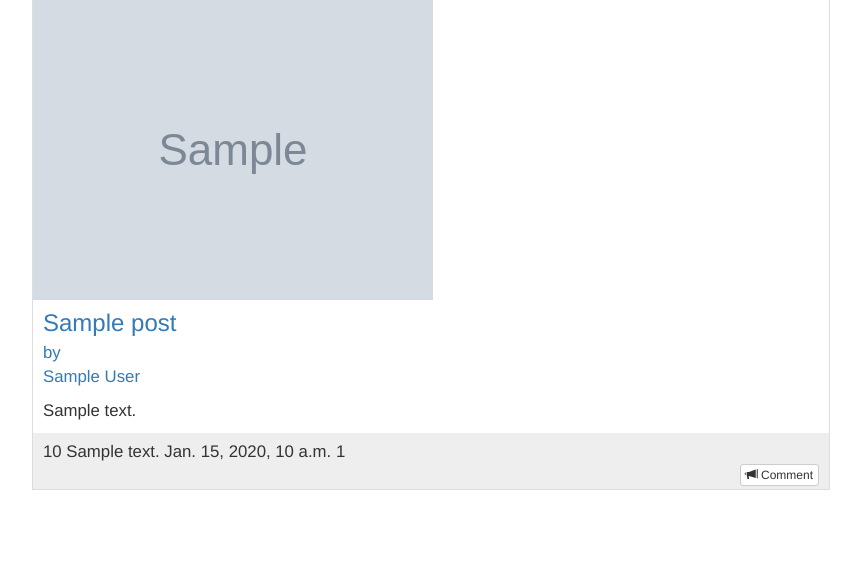
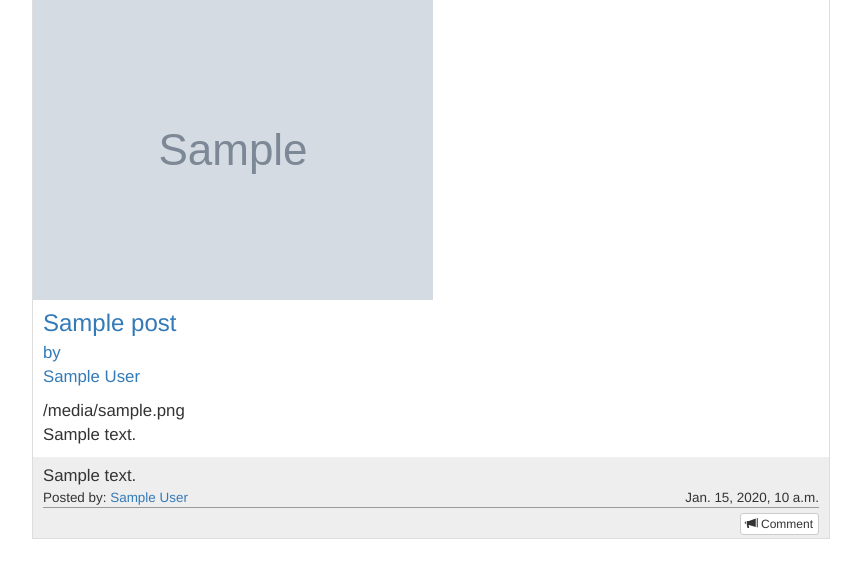
Before and after one commit to Solanar/CMPUT410-Project, a Django app: template DisSoNet/templates/authorStream.html in a window 1280 px wide. Shown: the part 85-663 px from the top of the page, without its empty margins (209-1070 px from the left). Run offline with Django 3.2, Linux system fonts and the light colour scheme; the template is opened without the code that fills it: most values are stand-ins (such as "Sample title", 1, 10 or a date in 2020); grey boxes marked "Sample" are stand-in pictures; some libraries are stand-ins or nearby versions; some web fonts are replaced.

Commit message:
Better Comments, and HTML posts

```diff
--- a/DisSoNet/static/css/style.css
+++ b/DisSoNet/static/css/style.css
@@ -154,3 +154,12 @@ body > .container{
 .privacyPolicy{
 	margin-left:20px;
 }
+
+.comment{
+	border-bottom: 1px solid #999999;
+	margin-bottom:5px;
+}
+
+.comment .meta{
+	font-size:80%;
+}
--- a/DisSoNet/static/js/global.js
+++ b/DisSoNet/static/js/global.js
@@ -23,6 +23,8 @@ $(document).on('ready', function(){
     $('.stream_post .btn-post-comment').on('click', function(){
         sendComment($(this).data('id'), $(this).parents('.stream_post').find('textarea').val(), console.log);
     })
+
+    if($('.stream_post').length > 0){renderPostTypes()};
 
 });
 
@@ -156,3 +158,14 @@ function actionLogout(event){
 	});
 	event.preventDefault();
 }
+
+function renderPostTypes(){
+    $('.stream_post').each(function(i,e){
+        var post = $(this);
+        var type = post.data('type');
+        var content = post.find('.content');
+        if(type == "HTML"){
+            content.html(content.text());
+        }
+    })
+}
--- a/DisSoNet/templates/controls/singlePost.html
+++ b/DisSoNet/templates/controls/singlePost.html
@@ -1,4 +1,4 @@
-<div class="media stream_post" name="feed">
+<div class="media stream_post" name="feed" data-type="{{post.content_type}}">
     {% if post.pic %}
     <a href="#" class="pull-left" id="{{ post.picName }}">
       <img class="media-object" src="{{ post.picture }}">
@@ -9,9 +9,10 @@
     <a href="/posts/{{ post.guid }}" class="media-body">
         {% if post.title %}
             <h3 class="media-heading">{{ post.title }}</h3>
-            <p>by <a href="{% url 'author_profile' post.author.guid %}">{{ post.author }}</a></p>
+            <p>by <a href="{% url 'author_profile' post.author.guid %}">{{ post.author.displayname }}</a></p>
+            {{post.image_url}}
         {% endif %}
-        <p>{{ post.content }}</p>
+        <div class="content">{{ post.content }}</div>
     </a>
     </div>
     <div class="controls">
@@ -19,11 +20,19 @@
             <textarea placeholder="New Comment:"></textarea>
         </div>
         {% for comment in post.comments.all %}
-        <div>
-            {{ comment.user }}
+        <div class="comment">
+
             {{ comment.content }}
-            {{ comment.published_date }}
-            {{ comment.guid }}
+            <div class="clear"></div>
+            <div class="meta">
+                <div class="left">
+                Posted by: <a href="/author/{{ comment.user.guid }}">{{comment.user.displayname}}</a>
+                </div>
+                <div class="right">
+                    {{ comment.published_date }}
+                </div>
+            </div>
+            <div class="clear"></div>
         </div>
         {% empty %}
             No Comments Available
```
Also changed, not shown: DisSoNet/templates/friends.html (+9 -1 lines).
